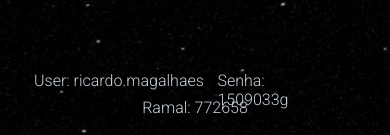
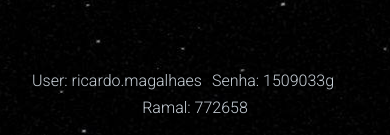
Before and after one commit to spilotes/inlbv, a plain HTML site: page index.html in a window 390 px wide. Shown: the part 706-841 px from the top of the page. Drawn offline with nearby package versions, Linux system fonts and the light colour scheme; a script that the page names is missing; a web font is replaced by a local one.

Commit message:
Add files via upload

```diff
--- a/css/styles.css
+++ b/css/styles.css
@@ -222,13 +222,14 @@ span {
   }
 
   .login .user {
-    left: 30.5%;
+    left: 30%;
     transform: translate(-50%);
   }
 
   .login .senha {
+    white-space: nowrap;
     position: absolute;
-    left: 70.5%;
+    left: 70%;
     transform: translate(-50%);
   }
 }
```
